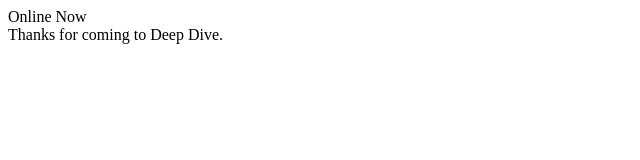
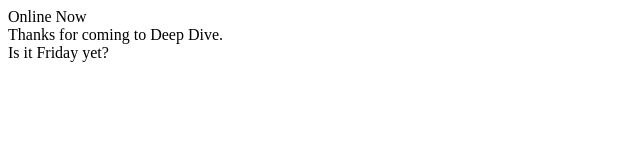
Before and after one commit to BetaKang/demo-repo2, a plain HTML site: page index.html in a window 1280 px wide. Shown: the whole page, without its empty margins (0-640 px from the left). Drawn offline with Linux system fonts and the light colour scheme.

Commit message:
index.html file updated

```diff
--- a/index.html
+++ b/index.html
@@ -1,3 +1,5 @@
 <div>Online Now</div>
 
 <div>Thanks for coming to Deep Dive.</div>
+
+<div>Is it Friday yet?</div>
```
